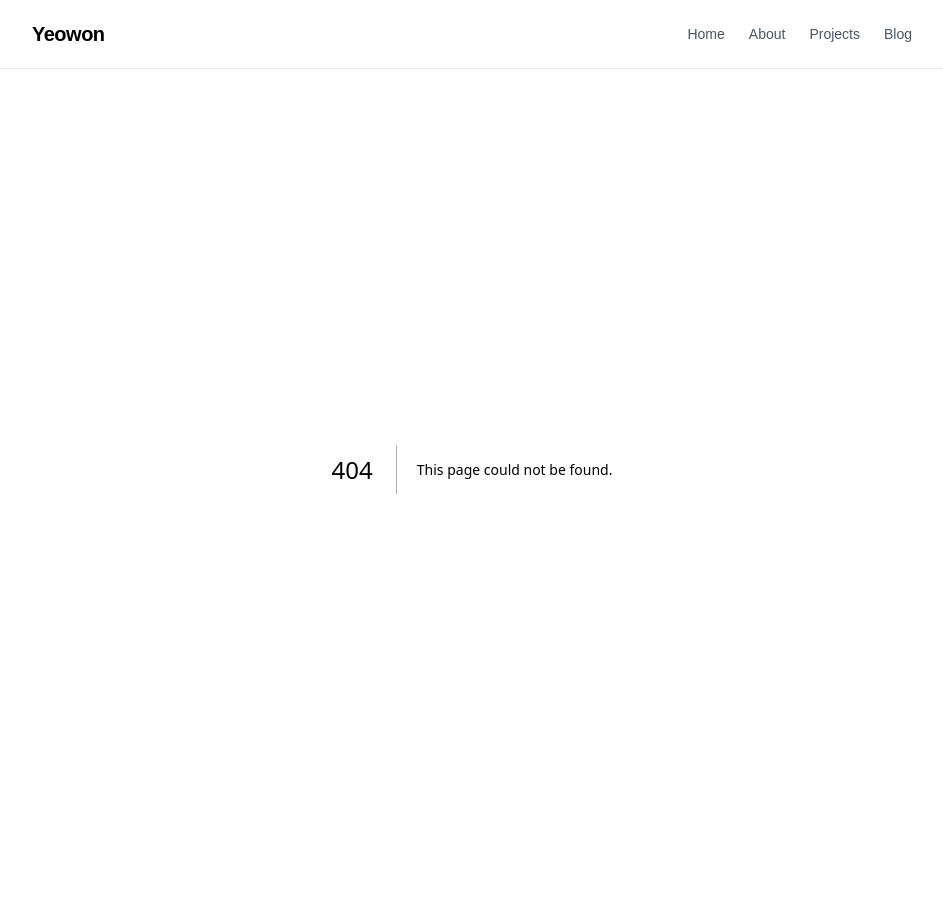
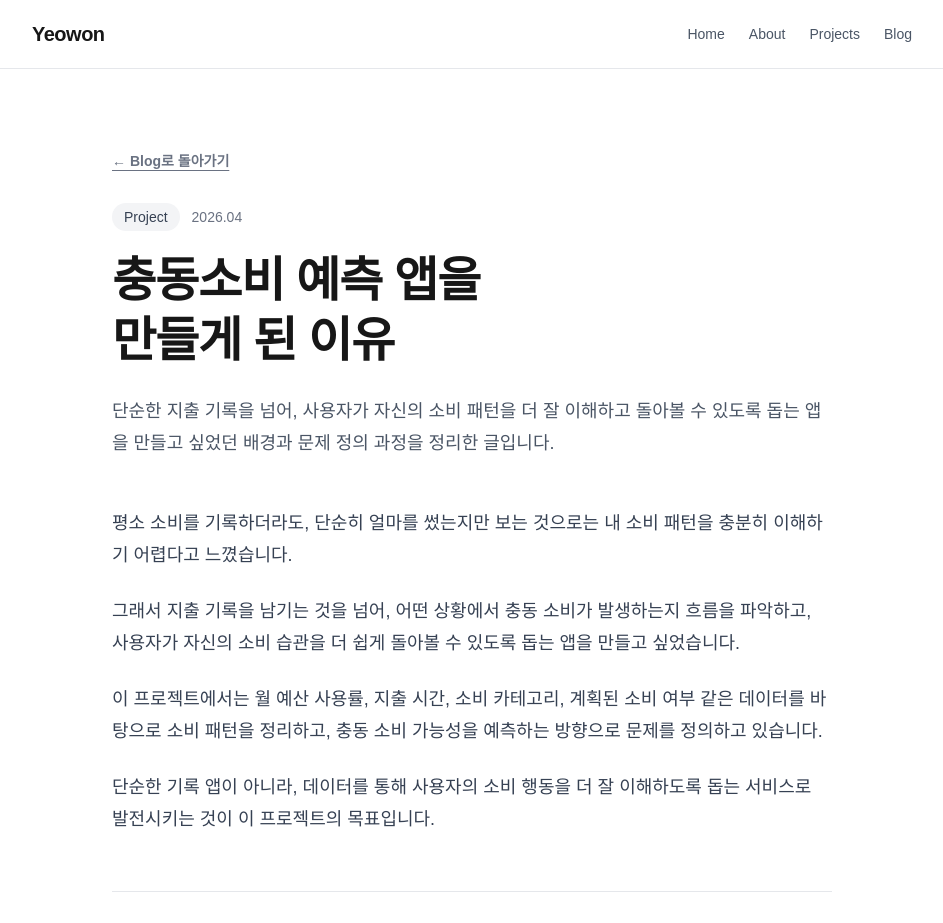
Before and after one commit to yeowon083/my-portfolio-blog, a Next.js app: page /blog/impulse-spending-app-idea in a window 1280 px wide. Before the commit this address had no page. Shown: the top 923 px of the page, without its empty margins (168-1111 px from the left). Before the commit the page ends 869 px from the top, so only its background shows below. Built offline with nearby package versions, Linux system fonts and the light colour scheme.

Commit message:
refine blog detail pages

```diff
--- /dev/null
+++ b/app/blog/git-github-basics/page.tsx
@@ -0,0 +1,67 @@
+import Link from "next/link";
+
+export default function GitGithubBasicsPage() {
+  return (
+    <main className="max-w-3xl mx-auto px-6 py-20">
+      <Link
+        href="/blog"
+        className="inline-flex items-center text-sm font-semibold text-gray-500 underline underline-offset-4 mb-8"
+      >
+        ← Blog로 돌아가기
+      </Link>
+
+      <article>
+        <div className="flex flex-wrap items-center gap-3 mb-5">
+          <span className="rounded-full bg-gray-100 px-3 py-1 text-sm text-gray-700">
+            Learning
+          </span>
+          <p className="text-sm text-gray-500">2026.04</p>
+        </div>
+
+        <h1 className="text-4xl md:text-5xl font-bold tracking-tight leading-tight mb-6">
+          Git과 GitHub를 배우며
+          <br />
+          정리한 기본 개념
+        </h1>
+
+        <p className="text-lg text-gray-600 leading-8 mb-12">
+          프로젝트를 진행하면서 add, commit, push 같은 기본 개념을 실제 흐름과
+          연결해 이해하게 된 과정을 정리한 글입니다.
+        </p>
+
+        <div className="space-y-6 text-lg text-gray-700 leading-8">
+          <p>
+            프로젝트를 진행하면서 Git과 GitHub를 단순히 코드 저장소가 아니라,
+            작업 과정을 기록하고 관리하는 도구로 이해하게 되었습니다.
+          </p>
+
+          <p>
+            add는 변경한 파일을 다음 저장 대상으로 올려두는 단계이고, commit은
+            그 변경 내용을 하나의 기록으로 남기는 단계이며, push는 그 기록을
+            GitHub에 올리는 단계라고 이해했습니다.
+          </p>
+
+          <p>
+            처음에는 명령어를 외우는 느낌이 강했지만, 실제 프로젝트를 수정하고
+            다시 반영하는 과정을 반복하면서 각각의 역할이 조금 더 명확하게
+            느껴졌습니다.
+          </p>
+
+          <p>
+            지금은 수정하고, 저장하고, commit하고, push하는 흐름 자체가 하나의
+            개발 습관이 되도록 익히고 있습니다.
+          </p>
+        </div>
+
+        <div className="mt-14 pt-8 border-t border-gray-200">
+          <Link
+            href="/blog"
+            className="inline-flex items-center rounded-full border border-gray-300 px-5 py-3 text-sm font-semibold text-gray-800 transition hover:bg-gray-100"
+          >
+            Blog 목록으로 돌아가기
+          </Link>
+        </div>
+      </article>
+    </main>
+  );
+}
--- /dev/null
+++ b/app/blog/impulse-spending-app-idea/page.tsx
@@ -0,0 +1,68 @@
+import Link from "next/link";
+
+export default function ImpulseSpendingAppIdeaPage() {
+  return (
+    <main className="max-w-3xl mx-auto px-6 py-20">
+      <Link
+        href="/blog"
+        className="inline-flex items-center text-sm font-semibold text-gray-500 underline underline-offset-4 mb-8"
+      >
+        ← Blog로 돌아가기
+      </Link>
+
+      <article>
+        <div className="flex flex-wrap items-center gap-3 mb-5">
+          <span className="rounded-full bg-gray-100 px-3 py-1 text-sm text-gray-700">
+            Project
+          </span>
+          <p className="text-sm text-gray-500">2026.04</p>
+        </div>
+
+        <h1 className="text-4xl md:text-5xl font-bold tracking-tight leading-tight mb-6">
+          충동소비 예측 앱을
+          <br />
+          만들게 된 이유
+        </h1>
+
+        <p className="text-lg text-gray-600 leading-8 mb-12">
+          단순한 지출 기록을 넘어, 사용자가 자신의 소비 패턴을 더 잘 이해하고
+          돌아볼 수 있도록 돕는 앱을 만들고 싶었던 배경과 문제 정의 과정을
+          정리한 글입니다.
+        </p>
+
+        <div className="space-y-6 text-lg text-gray-700 leading-8">
+          <p>
+            평소 소비를 기록하더라도, 단순히 얼마를 썼는지만 보는 것으로는 내
+            소비 패턴을 충분히 이해하기 어렵다고 느꼈습니다.
+          </p>
+
+          <p>
+            그래서 지출 기록을 남기는 것을 넘어, 어떤 상황에서 충동 소비가
+            발생하는지 흐름을 파악하고, 사용자가 자신의 소비 습관을 더 쉽게
+            돌아볼 수 있도록 돕는 앱을 만들고 싶었습니다.
+          </p>
+
+          <p>
+            이 프로젝트에서는 월 예산 사용률, 지출 시간, 소비 카테고리, 계획된
+            소비 여부 같은 데이터를 바탕으로 소비 패턴을 정리하고, 충동 소비
+            가능성을 예측하는 방향으로 문제를 정의하고 있습니다.
+          </p>
+
+          <p>
+            단순한 기록 앱이 아니라, 데이터를 통해 사용자의 소비 행동을 더 잘
+            이해하도록 돕는 서비스로 발전시키는 것이 이 프로젝트의 목표입니다.
+          </p>
+        </div>
+
+        <div className="mt-14 pt-8 border-t border-gray-200">
+          <Link
+            href="/blog"
+            className="inline-flex items-center rounded-full border border-gray-300 px-5 py-3 text-sm font-semibold text-gray-800 transition hover:bg-gray-100"
+          >
+            Blog 목록으로 돌아가기
+          </Link>
+        </div>
+      </article>
+    </main>
+  );
+}
--- a/app/blog/page.tsx
+++ b/app/blog/page.tsx
@@ -1,3 +1,5 @@
+import Link from "next/link";
+
 export default function BlogPage() {
   return (
     <main className="max-w-4xl mx-auto px-6 py-20">
@@ -50,43 +52,12 @@ export default function BlogPage() {
             </span>
           </div>
 
-          <button className="text-sm font-semibold text-gray-900 underline underline-offset-4">
-            글 준비 중
-          </button>
-        </article>
-
-        <article className="rounded-3xl border border-gray-200 p-7 transition hover:-translate-y-0.5 hover:shadow-md">
-          <div className="flex flex-wrap items-center gap-3 mb-4">
-            <span className="rounded-full bg-gray-100 px-3 py-1 text-sm text-gray-700">
-              Development
-            </span>
-            <p className="text-sm text-gray-500">2026.04</p>
-          </div>
-
-          <h2 className="text-2xl font-semibold tracking-tight mb-3">
-            Expo와 React Native로 앱 개발을 시작한 이유
-          </h2>
-
-          <p className="text-gray-600 leading-8 mb-6">
-            충동소비 예측 앱을 구현하기 위해 왜 모바일 앱 형태를 선택했는지,
-            그리고 Expo와 React Native를 사용하기로 한 이유를 정리한 글입니다.
-          </p>
-
-          <div className="flex flex-wrap gap-2 mb-6">
-            <span className="rounded-full border border-gray-300 px-3 py-1 text-sm text-gray-700">
-              Expo
-            </span>
-            <span className="rounded-full border border-gray-300 px-3 py-1 text-sm text-gray-700">
-              React Native
-            </span>
-            <span className="rounded-full border border-gray-300 px-3 py-1 text-sm text-gray-700">
-              Mobile App
-            </span>
-          </div>
-
-          <button className="text-sm font-semibold text-gray-900 underline underline-offset-4">
-            글 준비 중
-          </button>
+          <Link
+            href="/blog/impulse-spending-app-idea"
+            className="text-sm font-semibold text-gray-900 underline underline-offset-4"
+          >
+            글 보러 가기
+          </Link>
         </article>
 
         <article className="rounded-3xl border border-gray-200 p-7 transition hover:-translate-y-0.5 hover:shadow-md">
@@ -118,9 +89,12 @@ export default function BlogPage() {
             </span>
           </div>
 
-          <button className="text-sm font-semibold text-gray-900 underline underline-offset-4">
-            글 준비 중
-          </button>
+          <Link
+            href="/blog/git-github-basics"
+            className="text-sm font-semibold text-gray-900 underline underline-offset-4"
+          >
+            글 보러 가기
+          </Link>
         </article>
       </section>
     </main>
```
